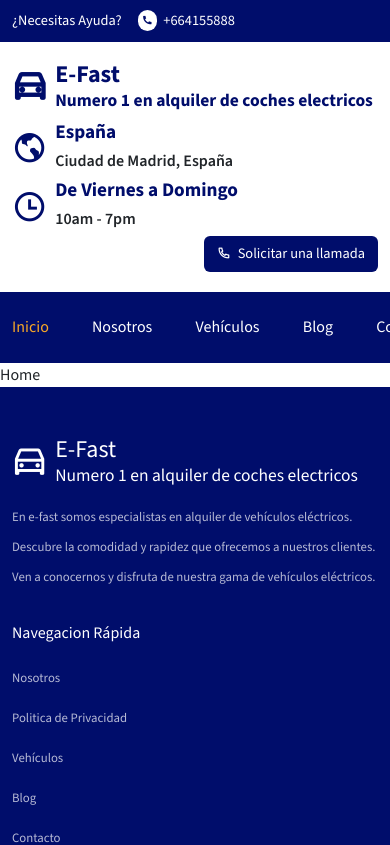
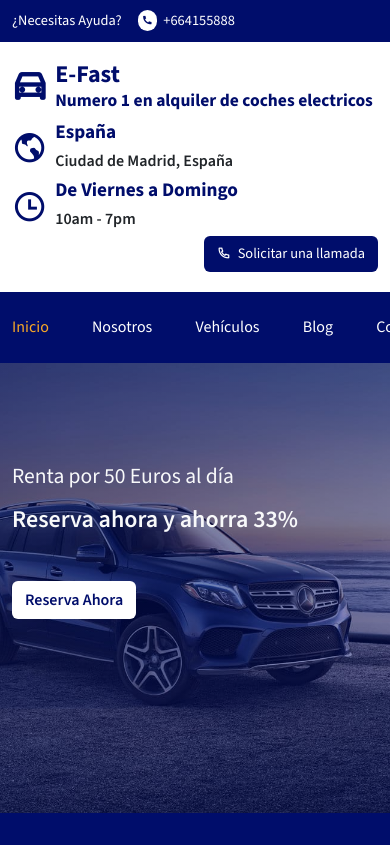
Before and after one commit to agt1984/Car-Rental-Website, a React (Create React App) app: page /home in a window 390 px wide. Shown: the top 845 px of the page. Built offline with nearby package versions, Linux system fonts and the light colour scheme.

Commit message:
HeroSlider added

```diff
--- /dev/null
+++ b/src/components/Helmet/Helmet.js
@@ -0,0 +1,8 @@
+import React from "react";
+
+const Helmet = (props) => {
+  document.title = "Rent Car Service - " + props.title;
+  return <div className="w-100">{props.children}</div>;
+};
+
+export default Helmet;
--- /dev/null
+++ b/src/components/UI/HeroSlider.jsx
@@ -0,0 +1,64 @@
+import React from "react";
+
+import Slider from "react-slick";
+import { Container } from "reactstrap";
+import { Link } from "react-router-dom";
+
+import "../../styles/hero-slider.css";
+
+const HeroSlider = () => {
+  const settings = {
+    fade: true,
+    speed: 2000,
+    autoplaySpeed: 3000,
+    infinite: true,
+    autoplay: true,
+    slidesToShow: 1,
+    slidesToScroll: 1,
+    pauseOnHover: false,
+  };
+  return (
+    <Slider {...settings} className="hero__slider">
+      <div className="slider__item slider__item-01 mt0">
+        <Container>
+          <div className="slider__content ">
+            <h4 className="text-light mb-3">Renta por 50 Euros al día</h4>
+            <h1 className="text-light mb-4">Reserva ahora y ahorra 33%</h1>
+
+            <button className="btn reserve__btn mt-4">
+              <Link to="/cars">Reserva Ahora</Link>
+            </button>
+          </div>
+        </Container>
+      </div>
+
+      <div className="slider__item slider__item-02 mt0">
+        <Container>
+          <div className="slider__content ">
+            <h4 className="text-light mb-3">Renta por 50 Euros al día</h4>
+            <h1 className="text-light mb-4">Reserva ahora y ahorra 33%</h1>
+
+            <button className="btn reserve__btn mt-4">
+              <Link to="/cars">Reserva Ahora</Link>
+            </button>
+          </div>
+        </Container>
+      </div>
+
+      <div className="slider__item slider__item-03 mt0">
+        <Container>
+          <div className="slider__content ">
+            <h4 className="text-light mb-3">Renta por 50 Euros al día</h4>
+            <h1 className="text-light mb-4">Reserva ahora y ahorra 33%</h1>
+
+            <button className="btn reserve__btn mt-4">
+              <Link to="/cars">Reserva Ahora</Link>
+            </button>
+          </div>
+        </Container>
+      </div>
+    </Slider>
+  );
+};
+
+export default HeroSlider;
--- a/src/pages/Home.jsx
+++ b/src/pages/Home.jsx
@@ -1,9 +1,17 @@
 import React from 'react'
+
+import HeroSlider from "../components/UI/HeroSlider";
+import Helmet from "../components/Helmet/Helmet";
 
 const Home = () => {
   return (
-    <div>Home</div>
-  )
-}
+    <Helmet title="Home">
+      {/* ============= hero section =========== */}
+      <section className="p-0 hero__slider-section">
+        <HeroSlider />
+      </section>
+    </Helmet>
+  );
+};
 
-export default Home
+export default Home;
--- /dev/null
+++ b/src/styles/hero-slider.css
@@ -0,0 +1,84 @@
+.slider__item {
+  max-width: 100%;
+  height: 650px;
+}
+
+.slider__item-01 {
+  background: linear-gradient(rgb(0, 13, 107, 0.5), rgb(0, 13, 107, 0.5)),
+    url("../assets/all-images/slider-img/slider-1.jpg");
+  background-position: center;
+  background-repeat: no-repeat;
+  background-size: cover;
+}
+
+.slider__item-02 {
+  background: linear-gradient(rgb(0, 13, 107, 0.5), rgb(0, 13, 107, 0.5)),
+    url("../assets/all-images/slider-img/slider-2.jpg");
+  background-position: center;
+  background-repeat: no-repeat;
+  background-size: cover;
+}
+
+.slider__item-03 {
+  background: linear-gradient(rgb(0, 13, 107, 0.5), rgb(0, 13, 107, 0.5)),
+    url("../assets/all-images/slider-img/slider-3.jpg");
+  background-position: center;
+  background-repeat: no-repeat;
+  background-size: cover;
+}
+
+.hero__slider {
+  overflow: hidden;
+}
+
+.slider__content {
+  padding-top: 150px;
+}
+
+.slider__content h1 {
+  font-size: 3.2rem;
+  font-weight: 600;
+}
+
+.reserve__btn {
+  background: #fff !important;
+  color: #000d6b !important;
+  border: none;
+  outline: none;
+}
+
+.reserve__btn a {
+  text-decoration: none;
+  font-weight: 600;
+  color: #000d6b;
+}
+
+.reserve__btn:hover {
+  background: #000d6b;
+  color: #fff;
+}
+
+@media only screen and (max-width: 992px) {
+  .slider__item {
+    height: 530px;
+    max-width: 100vw;
+  }
+
+  .slider__content {
+    margin-top: -50px;
+  }
+
+  .slider__content h1 {
+    font-size: 2rem;
+  }
+}
+
+@media only screen and (max-width: 768px) {
+  .slider__item {
+    height: 450px;
+  }
+
+  .slider__content h1 {
+    font-size: 1.5rem;
+  }
+}
```
Also changed, not shown: src/assets/all-images/slider-img/slider-1.jpg, src/assets/all-images/slider-img/slider-3.jpg.
